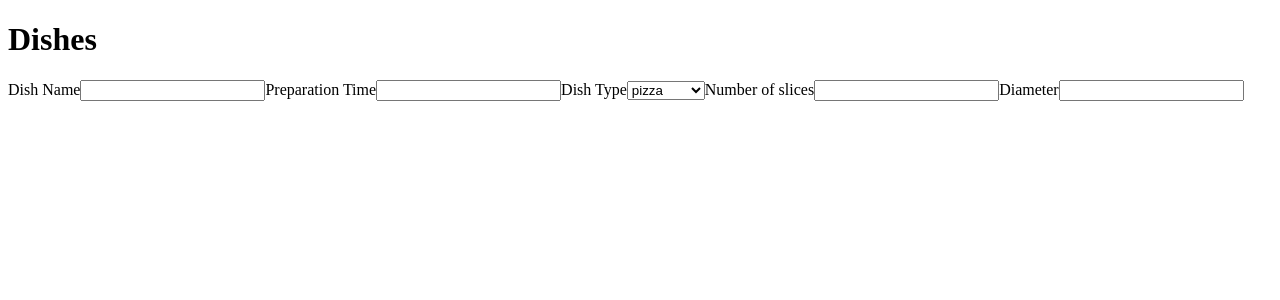
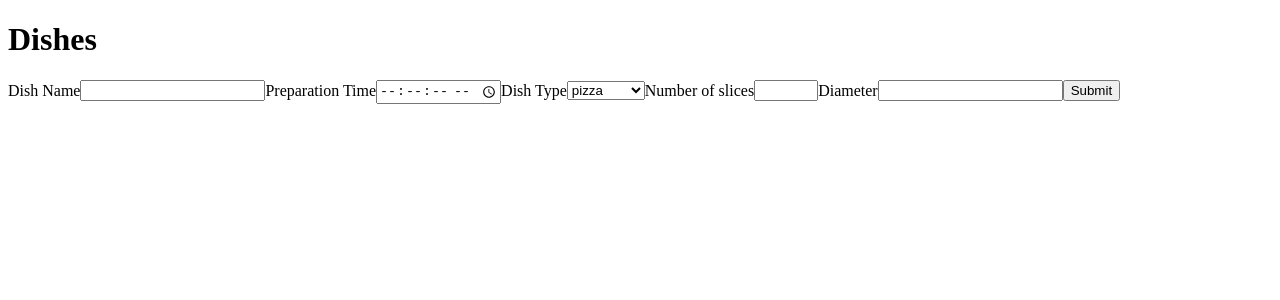
Before and after one commit to doniurek/dishes-form, a React (Vite) app: page / in a window 1280 px wide. Shown: the top 300 px of the page. Built offline with nearby package versions, Linux system fonts and the light colour scheme.

Commit message:
Add Yup validation

```diff
--- a/package.json
+++ b/package.json
@@ -12,7 +12,8 @@
   "dependencies": {
     "formik": "^2.2.9",
     "react": "^18.2.0",
-    "react-dom": "^18.2.0"
+    "react-dom": "^18.2.0",
+    "yup": "^1.1.1"
   },
   "devDependencies": {
     "@types/react": "^18.0.28",
--- a/src/App.jsx
+++ b/src/App.jsx
@@ -1,39 +1,95 @@
-import { Formik, Form, Field } from 'formik'
+import { Formik, Form, Field, ErrorMessage } from 'formik'
+import * as Yup from 'yup'
 
 export default function App() {
   return (
     <div>
       <h1>Dishes</h1>
       <Formik
-       initialValues={{
-        name: '',
-        preparation_time: '',
-        type: 'pizza'
+        initialValues={{
+          name: '',
+          preparation_time: '',
+          type: 'pizza',
+          no_of_slices: '',
+          diameter: '',
+          spiciness_scale: 5,
+          slices_of_bread: 1
         }}
+        validationSchema={Yup.object({
+          name: Yup.string()
+            .min(3, 'Min 3 characters')
+            .max(30, 'Max 30 characters')
+            .required('Required'),
+          preparation_time: Yup.string()
+            .required('Required'),
+          type: Yup.string()
+            .required('Required')
+            .oneOf(['pizza', 'soup', 'sandwich']),
+          no_of_slices: Yup.number()
+            .integer('Must be integer')
+            .min(1, 'Must be at least 1')
+            .max(100, 'Must be no more than 100')
+            .required('Required'),
+          diameter: Yup.number()
+            .min(1, 'Must be at least 1')
+            .max(100, 'Must be no more than 100')
+            .required('Required'),
+          spiciness_scale: Yup.number()
+            .min(1, 'Must be at least 1')
+            .max(10, 'Must be no more than 10')
+            .required('Required'),
+          slices_of_bread: Yup.number()
+            .min(1, 'Must be at least 1 slice')
+            .min(1, 'Must be no more than 100 slices')
+            .required('Required')
+        })}
+        onSubmit={(values) => {
+          let request_message = {
+            name: values.name,
+            preparation_time: values.preparation_time,
+            type: values.type
+          }
+          if (values.type === 'pizza') {
+            request_message.no_of_slices = values.no_of_slices
+            request_message.diameter = values.diameter
+          }
+          else if (values.type === 'soup') {
+            request_message.spiciness_scale = values.spiciness_scale
+          }
+          else {
+            request_message.slices_of_bread = values.slices_of_bread
+          }
+          alert(JSON.stringify(request_message, null, 2))}
+        }
       >
         {(props) => (
           <Form>
             <label htmlFor='name'>Dish Name</label>
-            <Field name='name' type='text' required />
+            <Field name='name' type='text' />
+            <ErrorMessage name="name" />
 
             <label htmlFor='preparation_time'>Preparation Time</label>
-            <Field name='preparation_time' type='text' required />
+            <Field name='preparation_time' type='time' step='2' />
+            <ErrorMessage name="preparation_time" />
 
             <label htmlFor='type'>Dish Type</label>
-            <Field name='type' as='select' required>
+            <Field name='type' as='select'>
               <option value='pizza'>pizza</option>
               <option value='soup'>soup</option>
               <option value='sandwich'>sandwich</option>
             </Field>
+            <ErrorMessage name="type" />
 
             {
               (props.values.type == 'pizza') ? (
                 <>
                   <label htmlFor='no_of_slices'>Number of slices</label>
-                  <Field name='no_of_slices' type='number' min='1'/>
+                  <Field name='no_of_slices' type='number' min='1' max='100'/>
+                  <ErrorMessage name="no_of_slices" />
 
                   <label htmlFor='diameter'>Diameter</label>
-                  <Field name='diameter' type='number' step='any'/>
+                  <Field name='diameter' type='number' step='any' min='1' max='100'/>
+                  <ErrorMessage name="diameter" />
                 </>
               ) : (props.values.type == 'soup') ? (
                 <>
@@ -43,10 +99,12 @@ export default function App() {
               ) : (
                 <>
                   <label htmlFor='slices_of_bread'>Slices of bread</label>
-                  <Field name='slices_of_bread' type='number' min='1'/>
+                  <Field name='slices_of_bread' type='number' min='1' max='100'/>
                 </>
               )
             }
+
+            <button type='submit'>Submit</button>
           </Form>
         )}
       </Formik>
```
Also changed, not shown: 1 other file (tests, documents, lock files or other folders).
